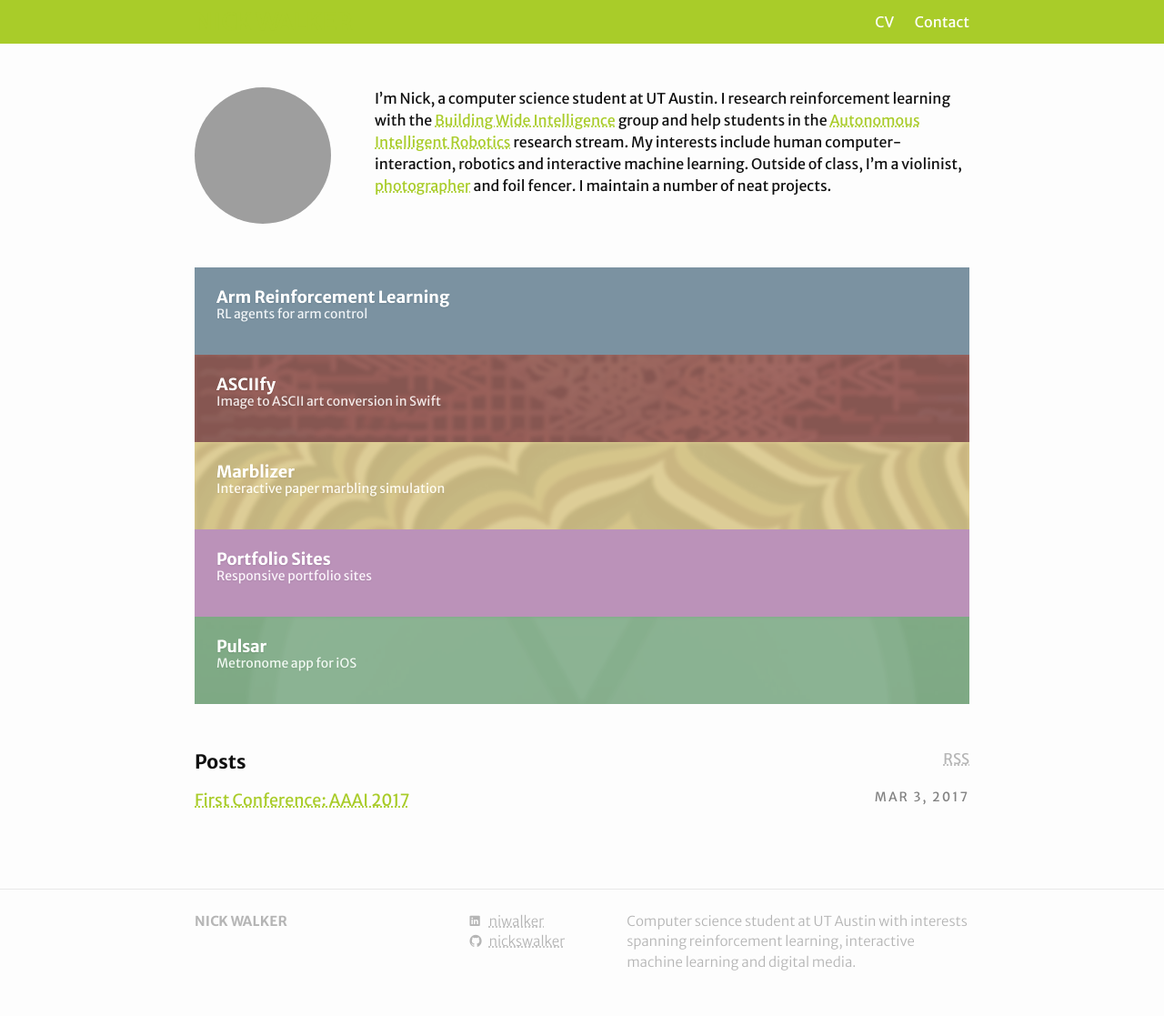
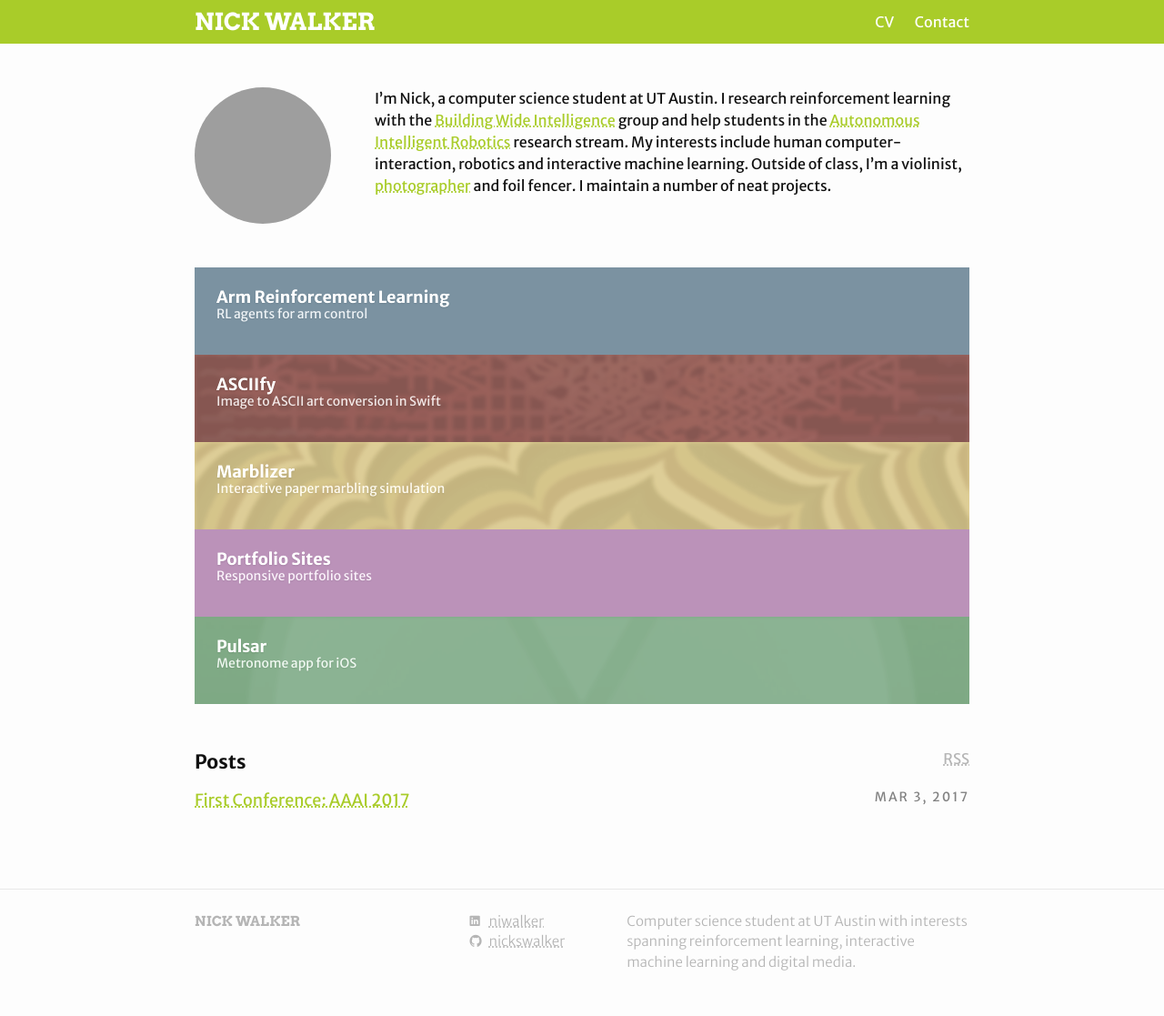
Before and after one commit to nickswalker/nickwalker.us, a Jekyll site: the page built from pages/index.md, in a window 1280 px wide. Shown: the whole page at 91% size. Built offline with Jekyll 4.4.1, drawn with Linux system fonts in a browser that asks for light colours; grey boxes are pictures that could not be loaded.

Commit message:
Fix issue with site header
Fix a typo in the font stack
Ensure that the link is white by default

```diff
--- a/_sass/research-portfolio/_layout.scss
+++ b/_sass/research-portfolio/_layout.scss
@@ -23,6 +23,7 @@
   line-height: 48px;
   margin-bottom: 0;
   flex: 0 0 auto;
+  color: white;
 
   -webkit-text-decoration: none;
   text-decoration: none;
--- a/assets/css/main.scss
+++ b/assets/css/main.scss
@@ -6,7 +6,7 @@
 
 // Our variables
 $base-font-family: "Merriweather Sans", "Helvetica Neue", Helvetica, Arial, sans-serif;
-$display-font-family: "Arvo" "Rockwell", 'Georgia', serif;;
+$display-font-family: "Arvo", "Rockwell", 'Georgia', serif;;
 $base-font-size:   16px;
 $base-font-weight: 400;
 $small-font-size:  $base-font-size * 0.875;
```
